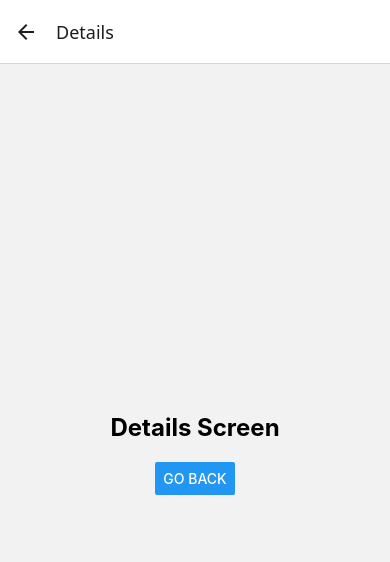
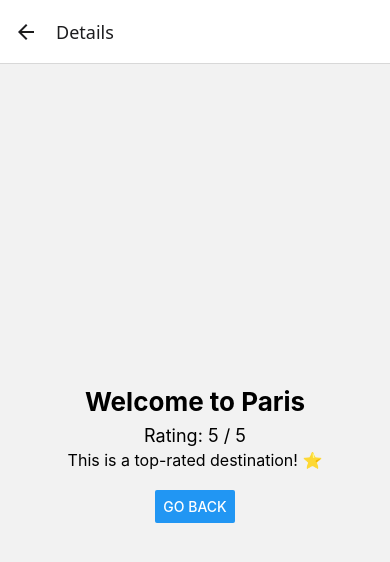
Before and after one commit to FurkanSadik/Android_lab9, a React Native app: screen / in a window 390 px wide. Both pictures are taken after a click on the button "GO TO PARIS". Shown: the top 562 px of the page. Built offline with nearby package versions, Linux system fonts and the light colour scheme.

Commit message:
feat: display dynamic destination info based on route params

```diff
--- a/screens/DetailsScreen.js
+++ b/screens/DetailsScreen.js
@@ -1,10 +1,22 @@
-import React from 'react';
-import { View, Text, Button, StyleSheet } from 'react-native';
+import React from "react";
+import { View, Text, Button, StyleSheet } from "react-native";
 
-export default function DetailsScreen({ navigation }) {
+export default function DetailsScreen({ route, navigation }) {
+  const { place, rating } = route.params;
+
+  const message =
+    rating === 5
+      ? "This is a top-rated destination! ⭐"
+      : "Nice place with a good rating.";
+
   return (
     <View style={styles.container}>
-      <Text style={styles.title}>Details Screen</Text>
+      <Text style={styles.title}>Welcome to {place}</Text>
+      <Text style={styles.subtitle}>Rating: {rating} / 5</Text>
+      <Text style={styles.message}>{message}</Text>
+
+      <View style={{ height: 20 }} />
+
       <Button title="Go Back" onPress={() => navigation.goBack()} />
     </View>
   );
@@ -13,12 +25,21 @@ export default function DetailsScreen({ navigation }) {
 const styles = StyleSheet.create({
   container: {
     flex: 1,
-    justifyContent: 'center',
-    alignItems: 'center',
+    justifyContent: "center",
+    alignItems: "center",
+    padding: 16,
   },
   title: {
-    fontSize: 24,
-    fontWeight: 'bold',
-    marginBottom: 20,
+    fontSize: 26,
+    fontWeight: "bold",
+    marginBottom: 8,
+  },
+  subtitle: {
+    fontSize: 18,
+    marginBottom: 4,
+  },
+  message: {
+    fontSize: 16,
+    textAlign: "center",
   },
 });
```
